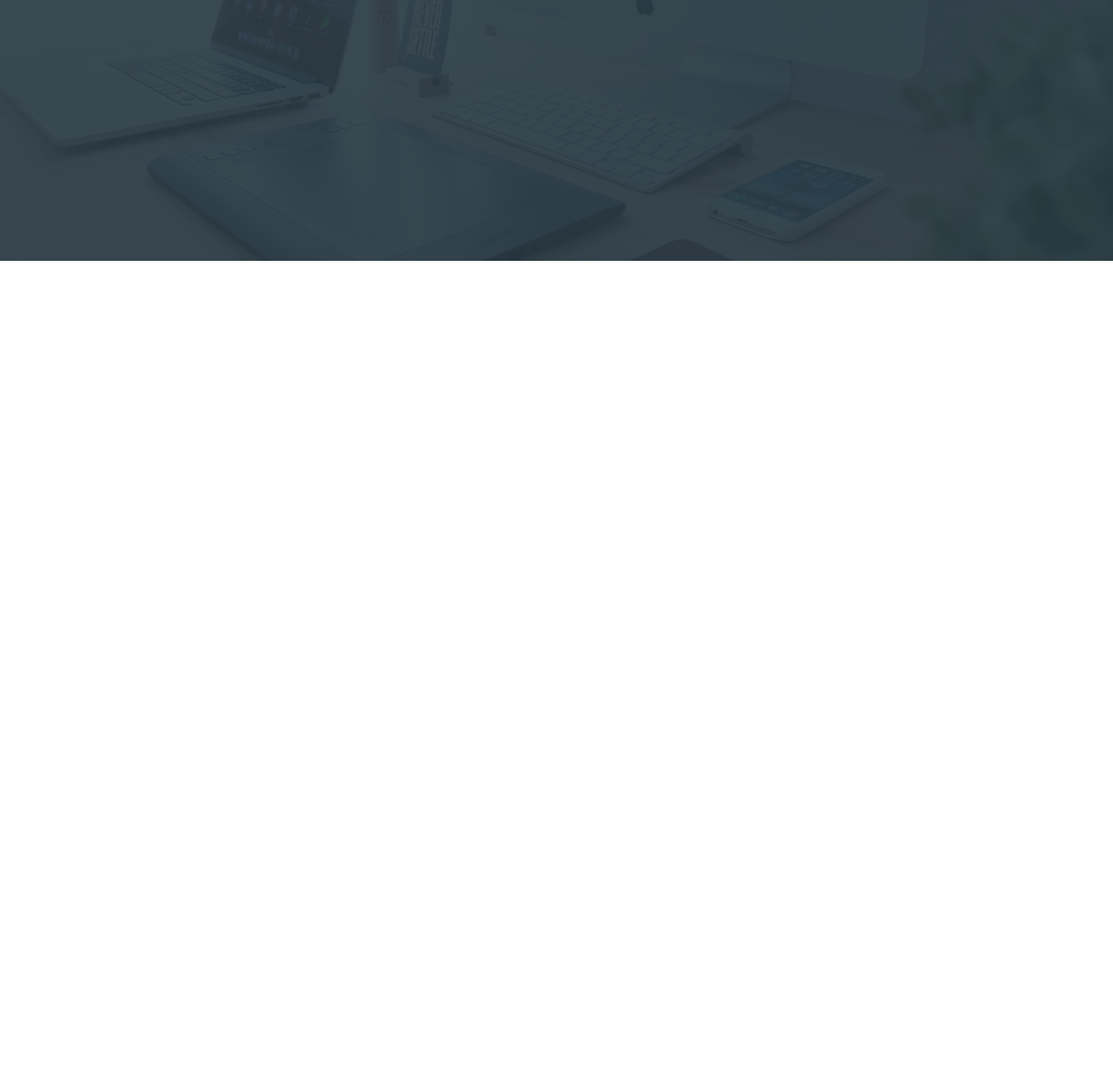
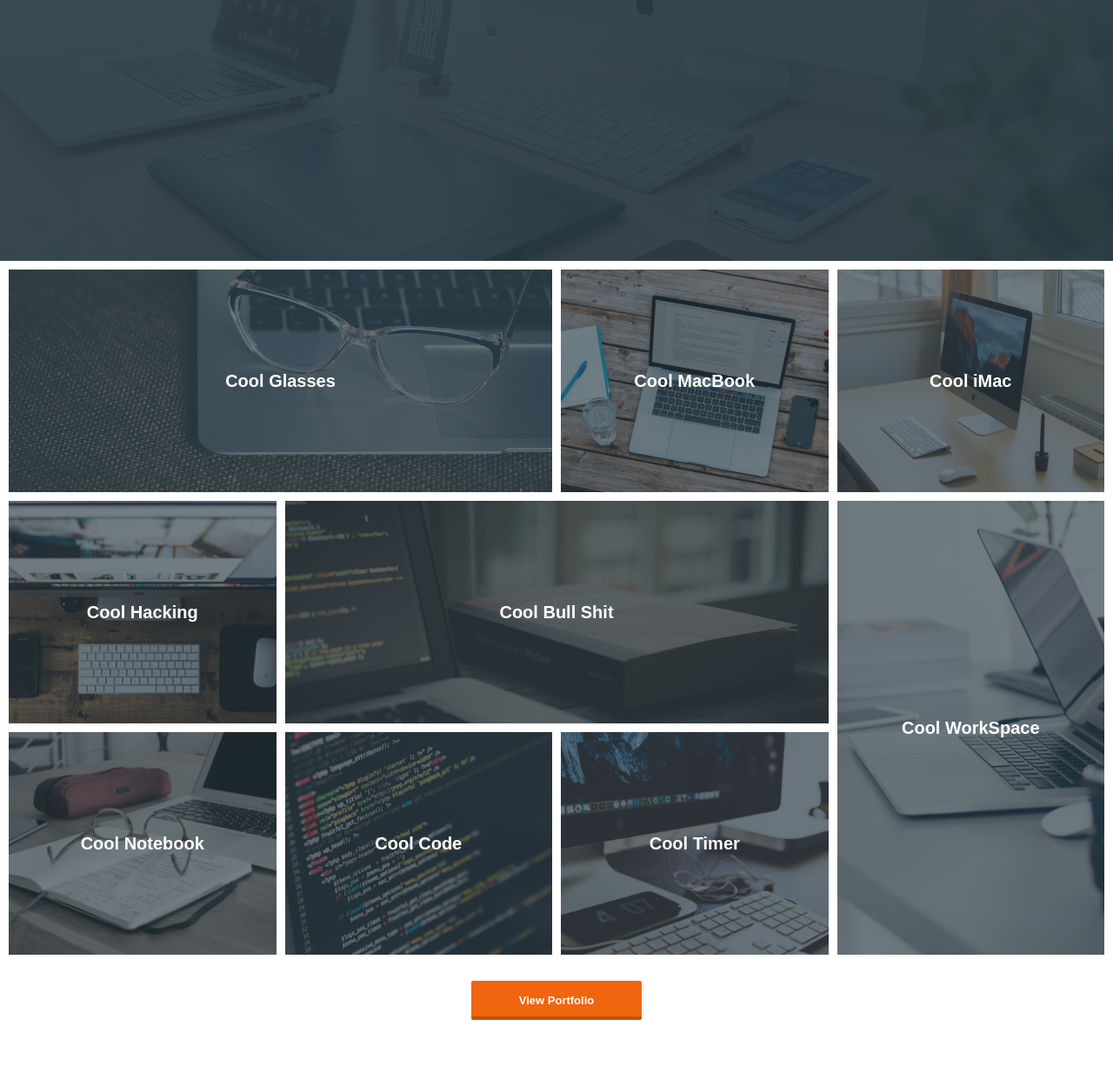
Before and after one commit to Olga1506/GRID, a website: page app/index.html in a window 1280 px wide. Shown: the part 500-1726 px from the top of the page at 87% size. Before the commit the page ends 800 px from the top, so only its background shows below. Drawn offline with Linux system fonts and the light colour scheme.

Commit message:
portfolio

```diff
--- a/app/index.html
+++ b/app/index.html
@@ -24,9 +24,22 @@
 			<a href="#" class="button button-gray">Go Home</a>
 		</div>
 	</div>
+</header>
 
-
-</header>
+<section class="portfolio-section grid">
+	<div class="portfolio-item grid" style="background-image: url(img/1.jpg)"><span>Cool Glasses</span></div>
+	<div class="portfolio-item grid" style="background-image: url(img/2.jpg)"><span>Cool MacBook</span></div>
+	<div class="portfolio-item grid" style="background-image: url(img/3.jpg)"><span>Cool iMac</span></div>
+	<div class="portfolio-item grid" style="background-image: url(img/4.jpg)"><span>Cool Hacking</span></div>
+	<div class="portfolio-item grid" style="background-image: url(img/5.jpg)"><span>Cool Bull Shit</span></div>
+	<div class="portfolio-item grid" style="background-image: url(img/6.jpg)"><span>Cool WorkSpace</span></div>
+	<div class="portfolio-item grid" style="background-image: url(img/7.jpg)"><span>Cool Notebook</span></div>
+	<div class="portfolio-item grid" style="background-image: url(img/8.jpg)"><span>Cool Code</span></div>
+	<div class="portfolio-item grid" style="background-image: url(img/9.jpg)"><span>Cool Timer</span></div>
+	<div class="buttoncase text-center">
+		<a href="#" class="button">View Portfolio</a>
+	</div>
+</section>
 
 
 
--- a/app/sass/main.sass
+++ b/app/sass/main.sass
@@ -6,6 +6,8 @@
 .grid
   display: grid
 
+  //Header
+//================================================
 .main-header
   min-height: 100vh
   background-size: cover
@@ -86,11 +88,58 @@
     &:active
       background-color: darken($gray, 5%)
 
+//==============================================================
 
 
+//Section-portfolio
+//=============================================
 
+.portfolio-section
+  padding: 10px
+  grid-template-columns: repeat(4,1fr)
+  grid-gap: 10px
 
+.portfolio-item
+  min-height: 32vh
+  background-size: cover
+  background-position: center
+  align-content: center
+  text-align: center
+  padding: $gutter
+  font-size: 20px
+  font-weight: bold
+  color: #ffff
+  position: relative
+  transition: color .5s ease
+  cursor: pointer
+  &:hover
+    color: $accent
+    &::before
+      opacity: .85
+  &::before
+    content: ""
+    position: absolute
+    top: 0
+    left: 0
+    right: 0
+    bottom: 0
+    background-color: $dark
+    opacity: .65
+    transition: opacity .5s ease
+  >*
+    z-index: 1
 
+  &:nth-child(1)
+    grid-column: 1 / 3
+  &:nth-child(5)
+    grid-column: 2 / 4
+  &:nth-child(6)
+    grid-column: 4
+    grid-row: 2 / 4
+
+.buttoncase
+  grid-column: 1 / 5
+  padding: $gutter $gutter 50px
 
 
 
```
Also changed, not shown: app/css/main.min.css.
